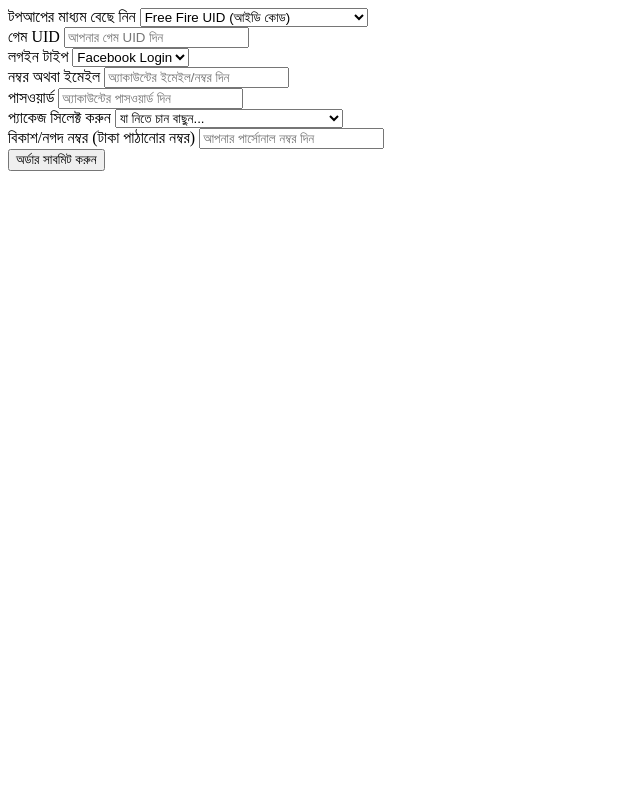
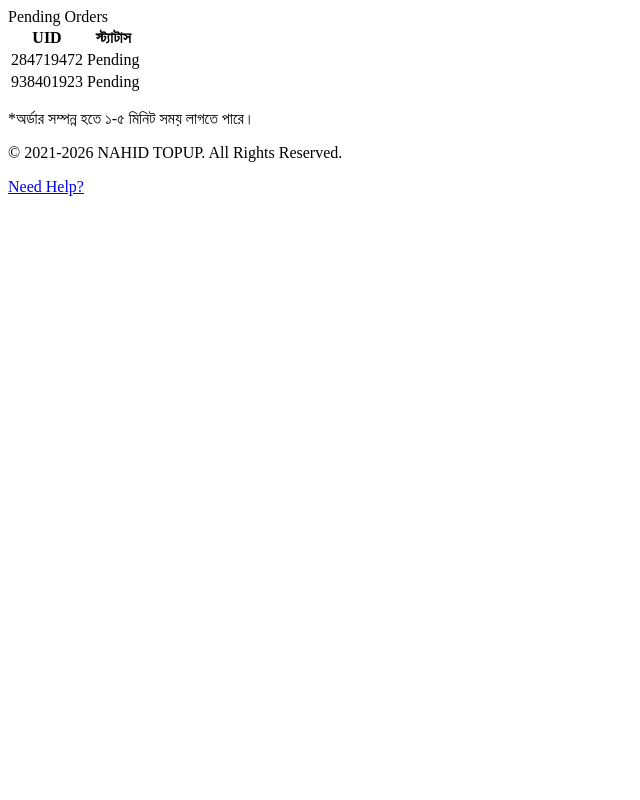
Before and after one commit to nirobahemedboss/mywebsite, a Flask app: page / in a window 1280 px wide. Shown: the whole page, without its empty margins (0-640 px from the left). Run offline with Flask 3, Linux system fonts and the light colour scheme.

Commit message:
Update index.html

```diff
--- a/templates/index.html
+++ b/templates/index.html
@@ -1,62 +1,55 @@
-<div class="form-group">
-                <label>টপআপের মাধ্যম বেছে নিন</label>
-                <select name="order_type" id="order_type" onchange="toggleFields()" required>
-                    <option value="Free Fire ID Code">Free Fire UID (আইডি কোড)</option>
-                    <option value="Social Media">In-Game Login (Facebook/Google)</option>
-                </select>
+<i class="fa-solid fa-clock-rotate-left"></i> Pending Orders
+                    </h3>
+
+                    <div class="overflow-x-auto">
+                        <table class="w-full text-left border-collapse">
+                            <thead>
+                                <tr class="border-b border-gray-700 text-gray-400 text-xs">
+                                    <th class="pb-2">UID</th>
+                                    <th class="pb-2 text-right">স্ট্যাটাস</th>
+                                </tr>
+                            </thead>
+                            <tbody class="divide-y divide-gray-700/50 text-xs">
+                                <!-- পাইথনের ডাটাবেস লুপ এখানে ইনজেক্ট হবে -->
+                                <tr>
+                                    <td class="py-2.5 font-mono text-gray-300">284719472</td>
+                                    <td class="py-2.5 text-right"><span class="bg-yellow-500/10 text-yellow-400 px-2 py-0.5 rounded-full font-semibold">Pending</span></td>
+                                </tr>
+                                <tr>
+                                    <td class="py-2.5 font-mono text-gray-300">938401923</td>
+                                    <td class="py-2.5 text-right"><span class="bg-yellow-500/10 text-yellow-400 px-2 py-0.5 rounded-full font-semibold">Pending</span></td>
+                                </tr>
+                            </tbody>
+                        </table>
+                    </div>
+                </div>
+                <p class="text-[11px] text-gray-500 mt-4 text-center italic">*অর্ডার সম্পন্ন হতে ১-৫ মিনিট সময় লাগতে পারে।</p>
             </div>
+        </div>
 
-            <!-- UID ফিল্ড -->
-            <div id="id_code_fields">
-                <div class="form-group">
-                    <label>গেম UID</label>
-                    <input type="number" name="uid" required placeholder="আপনার গেম UID দিন">
-                </div>
-            </div>
+    </main>
 
-            <!-- সোশ্যাল মিডিয়া লগইন ফিল্ড -->
-            <div id="social_fields" class="hidden">
-                <div class="form-group">
-                    <label>লগইন টাইপ</label>
-                    <select name="login_type">
-                        <option value="Facebook">Facebook Login</option>
-                        <option value="Google">Google Login</option>
-                    </select>
-                </div>
-                <div class="form-group">
-                    <label>নম্বর অথবা ইমেইল</label>
-                    <input type="text" name="number_or_email" placeholder="অ্যাকাউন্টের ইমেইল/নম্বর দিন">
-                </div>
-                <div class="form-group">
-                    <label>পাসওয়ার্ড</label>
-                    <input type="password" name="password" placeholder="অ্যাকাউন্টের পাসওয়ার্ড দিন">
-                </div>
-            </div>
+    <!-- ৬. ফুটার (আপনার আসল সোশ্যাল মিডিয়া লিংকগুলো সেট করা হয়েছে) -->
+    <footer class="bg-gray-950 text-gray-400 py-6 border-t border-gray-800 text-center text-sm mt-12">
+        <div class="flex justify-center gap-6 mb-4 text-xl">
+            <!-- ফেসবুক -->
+            <a href="https://www.facebook.com/nerobkhan82" target="_blank" class="text-gray-400 hover:text-blue-500 transition"><i class="fa-brands fa-facebook"></i></a>
+            <!-- ইনস্টাগ্রাম -->
+            <a href="https://www.instagram.com/nahid_ahemed_0" target="_blank" class="text-gray-400 hover:text-pink-500 transition"><i class="fa-brands fa-instagram"></i></a>
+            <!-- টেলিগ্রাম -->
+            <a href="https://t.me/nahidgaming8" target="_blank" class="text-gray-400 hover:text-sky-400 transition"><i class="fa-brands fa-telegram"></i></a>
+            <!-- ইউটিউব -->
+            <a href="https://youtube.com/@nahidgaming8" target="_blank" class="text-gray-400 hover:text-red-500 transition"><i class="fa-brands fa-youtube"></i></a>
+        </div>
+        <p class="text-xs">&copy; 2021-2026 NAHID TOPUP. All Rights Reserved.</p>
+    </footer>
 
-            <!-- প্যাকেজ লিস্ট -->
-            <div class="form-group">
-                <label>প্যাকেজ সিলেক্ট করুন</label>
-                <select name="package" required>
-                    <option value="" disabled selected>যা নিতে চান বাছুন...</option>
-                    <option value="25 Diamond - 23 Tk">25 💎 — ২৩ টাকা</option>
-                    <option value="50 Diamond - 45 Tk">50 💎 — ৪৫ টাকা</option>
-                    <option value="115 Diamond - 85 Tk">115 💎 — ৮৫ টাকা</option>
-                    <option value="240 Diamond - 165 Tk">240 💎 — ১৬৫ টাকা</option>
-                    <option value="505 Diamond - 340 Tk">505 💎 — ৩৪০ টাকা</option>
-                    <option value="1020 Diamond - 670 Tk">1020 💎 — ৬৭০ টাকা</option>
-                    <option value="Weekly Membership">Weekly Membership 🎫 — ১৬০ টাকা</option>
-                    <option value="Monthly Membership">Monthly Membership 👑 — ৬৫০ টাকা</option>
-                </select>
-            </div>
-
-            <!-- পেমেন্ট নম্বর -->
-            <div class="form-group">
-                <label>বিকাশ/নগদ নম্বর (টাকা পাঠানোর নম্বর)</label>
-                <input type="text" name="payment_no" required placeholder="আপনার পার্সোনাল নম্বর দিন">
-            </div>
-
-            <button type="submit" class="submit-btn">অর্ডার সাবমিট করুন</button>
-        </form>
+    <!-- মেসেঞ্জার চ্যাট বাটন (ক্লিক করলে সরাসরি আপনার ফেসবুক প্রোফাইলে চ্যাট ওপেন হবে) -->
+    <div class="fixed bottom-5 right-5 z-50">
+        <a href="https://m.me/nerobkhan82" target="_blank" class="bg-blue-600 hover:bg-blue-700 text-white rounded-full p-4 shadow-lg flex items-center justify-center transition group relative">
+            <i class="fa-brands fa-facebook-messenger text-2xl"></i>
+            <span class="absolute right-14 bg-white text-gray-900 text-xs font-bold px-2 py-1 rounded shadow-md whitespace-nowrap opacity-0 group-hover:opacity-100 transition-opacity pointer-events-none">Need Help?</span>
+        </a>
     </div>
 
 </body>
```
